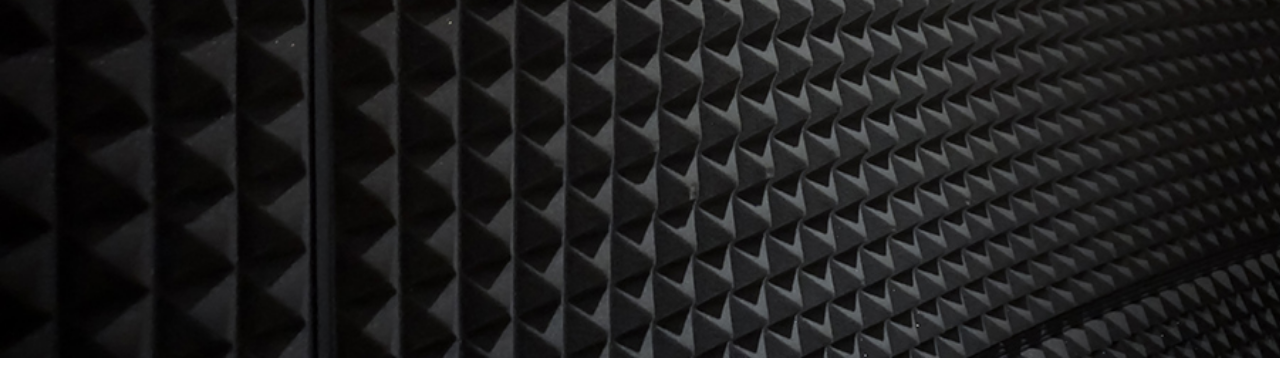
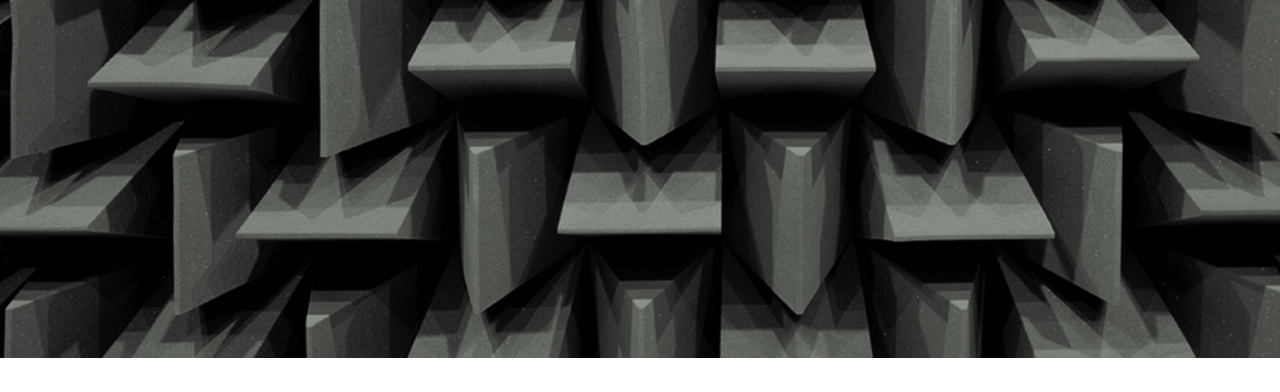
Before and after one commit to vininogs/cabimaq, a plain HTML site: page index.html in a window 1280 px wide. Shown: the part 442-834 px from the top of the page. Drawn offline with nearby package versions, Linux system fonts and the light colour scheme.

```diff
--- a/css/styles.css
+++ b/css/styles.css
@@ -1,7 +1,7 @@
 @import url('https://fonts.googleapis.com/css2?family=Kanit:wght@300&display=swap');
 
 .banner-image {
-    background-image: url('/img/acustica.jpg');
+    background-image: url('/img/acustica1.jpg');
     background-size: cover;
 }
 
@@ -253,6 +253,7 @@
     background: rgb(5, 26, 121);
     background: linear-gradient(90deg, rgba(5, 26, 121, 1) 0%, rgba(3, 17, 66, 1) 34%, rgba(1, 119, 143, 1) 100%);
     text-transform: uppercase;
+    width: auto;
 }
 
 #call-area .container {
```
Also changed, not shown: img/acustica1.jpg (added).
